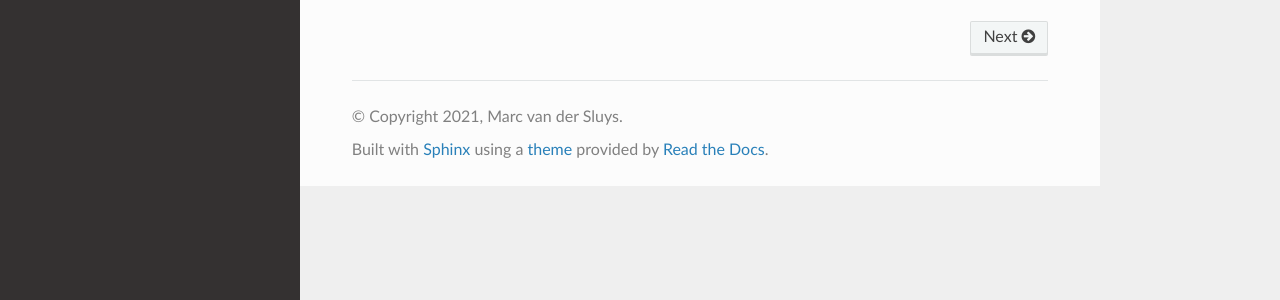
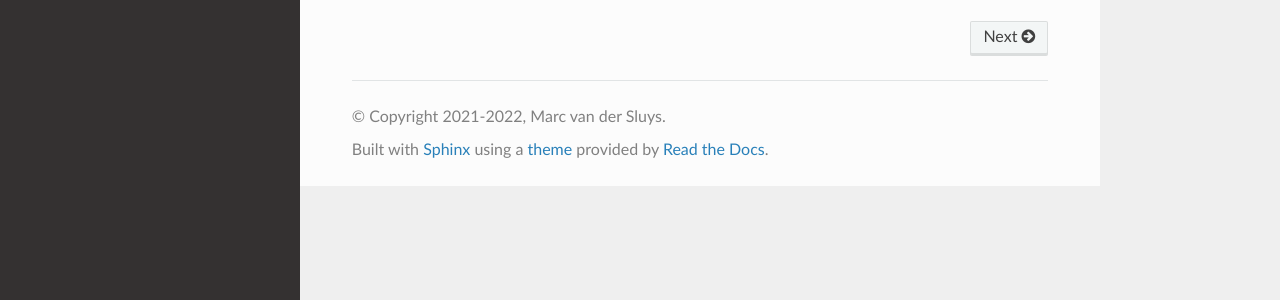
Before and after one commit to MarcvdSluys/AstroTool, a Sphinx documentation site: the page built from docs/index.rst, in a window 1280 px wide. Shown: the part 524-824 px from the top of the page. Built offline with Sphinx 7.4.7 and the Read the Docs theme 2.0.0, drawn with Linux system fonts in a browser that asks for light colours; formulas are drawn with MathJax 3.

Commit message:
docs/conf, setup: minor update doc.

```diff
--- a/docs/conf.py
+++ b/docs/conf.py
@@ -19,7 +19,7 @@ sys.path.insert(0, os.path.abspath('../'))
 # -- Project information -----------------------------------------------------
 
 project = 'astrotool'
-copyright = '2021, Marc van der Sluys'
+copyright = '2021-2022, Marc van der Sluys'
 author = 'Marc van der Sluys'
 
 
--- a/setup.py
+++ b/setup.py
@@ -5,7 +5,7 @@
 
 
 # Package version:
-version='0.0.7'
+version='0.0.8'
 
 # Get long description from README.md:
 with open('README.md', 'r') as fh:
```
